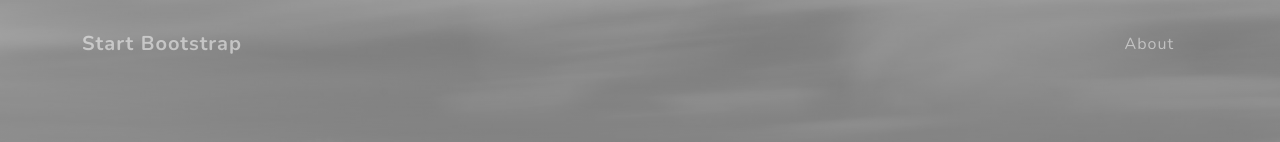
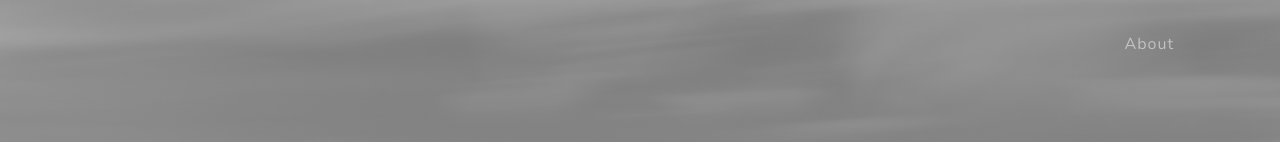
Before and after one commit to SOPHIEatlas2020/SOPHIEatlas2020.github.io, a plain HTML site: page index.html in a window 1280 px wide. Shown: the top 142 px of the page. Drawn offline with nearby package versions, Linux system fonts and the light colour scheme.

Commit message:
9th change

```diff
--- a/index.html
+++ b/index.html
@@ -19,7 +19,7 @@
         <!-- Navigation-->
         <nav class="navbar navbar-expand-lg navbar-light fixed-top" id="mainNav">
             <div class="container">
-                <a class="navbar-brand js-scroll-trigger" href="#page-top">Start Bootstrap</a><button class="navbar-toggler navbar-toggler-right" type="button" data-toggle="collapse" data-target="#navbarResponsive" aria-controls="navbarResponsive" aria-expanded="false" aria-label="Toggle navigation">Menu<i class="fas fa-bars"></i></button>
+
                 <div class="collapse navbar-collapse" id="navbarResponsive">
                     <ul class="navbar-nav ml-auto">
                         <li class="nav-item"><a class="nav-link js-scroll-trigger" href="#about">About</a></li>
```
